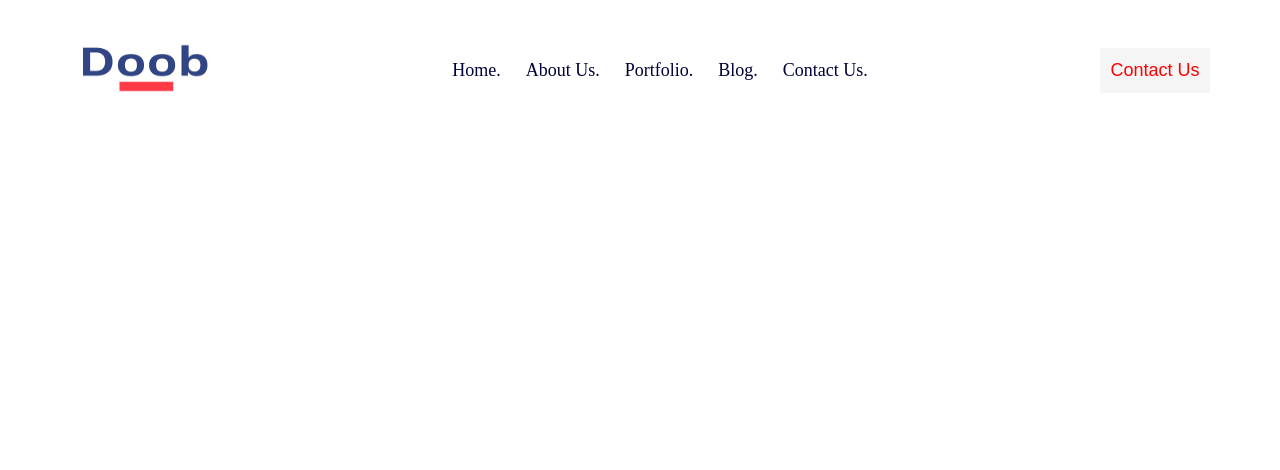
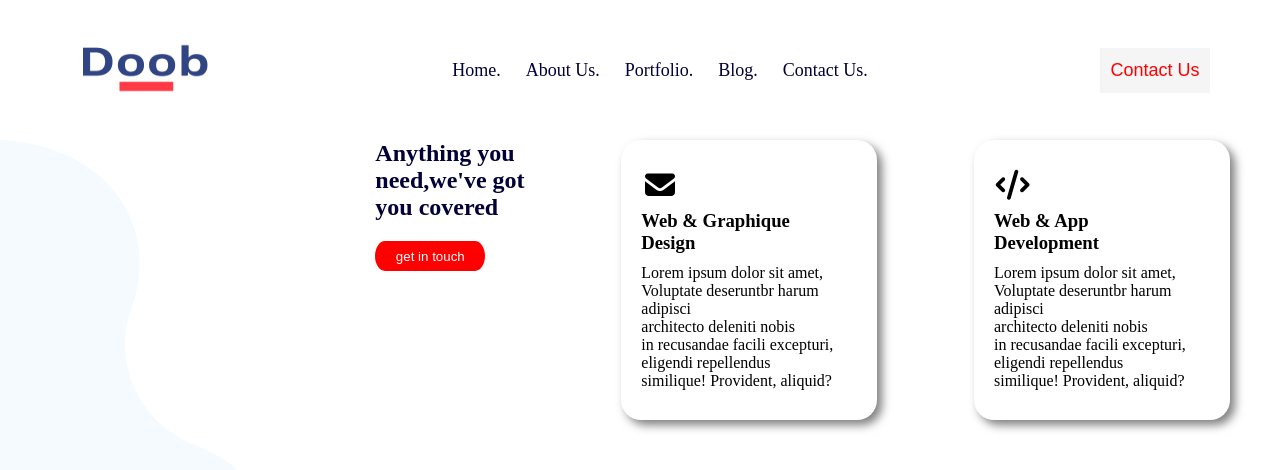
Before and after one commit to ahmeeed404/abtal, a plain HTML site: page index.html in a window 1280 px wide. Drawn offline with Linux system fonts and the light colour scheme.

Commit message:
section03

```diff
--- a/index.html
+++ b/index.html
@@ -5,12 +5,13 @@
     <meta charset="UTF-8">
     <meta name="viewport" content="width=device-width, initial-scale=1.0">
     <title>Document</title>
+    <link rel="stylesheet" href="https://cdnjs.cloudflare.com/ajax/libs/font-awesome/7.0.1/css/all.min.css" integrity="sha512-2SwdPD6INVrV/lHTZbO2nodKhrnDdJK9/kg2XD1r9uGqPo1cUbujc+IYdlYdEErWNu69gVcYgdxlmVmzTWnetw==" crossorigin="anonymous" referrerpolicy="no-referrer" />
     <link rel="stylesheet" href="./public/style/style.css">
 </head>
 
 <body>
     <!-- section -->
-     <nav class="navbar">
+    <nav class="navbar">
         <div>
             <img src="./public/images/logo_doob.png" alt="logo" width="150px" height="50px">
         </div>
@@ -26,15 +27,53 @@
         </div>
 
 
-     </nav>
+    </nav>
 
 
 
 
     <!-- section -->
     <!-- section -->
-    <!-- section -->
-    <!-- section -->
+
+    <section class="sec03">
+        <div class="bg">
+            <?xml version="1.0" encoding="utf-8"?>
+            <!-- Generator: Adobe Illustrator 13.0.0, SVG Export Plug-In . SVG Version: 6.00 Build 14948)  -->
+            <!DOCTYPE svg PUBLIC "-//W3C//DTD SVG 1.1//EN" "http://www.w3.org/Graphics/SVG/1.1/DTD/svg11.dtd">
+            <svg version="1.1" id="Layer_1" xmlns="http://www.w3.org/2000/svg"
+                xmlns:xlink="http://www.w3.org/1999/xlink" x="0px" y="0px" width="278.622px" height="966.047px"
+                viewBox="0 0 278.622 966.047" enable-background="new 0 0 278.622 966.047" xml:space="preserve">
+                <path fill="#F4FAFE" d="M193.534,304.497c-26.342-10.238-48.679-30.879-60.368-59.184c-9.782-23.692-10.493-48.843-3.759-71.565
+	c12.614-31.266,14.111-64.306,1.712-94.331C111.109,30.96,59.922,2.469,0,0v966.047c17.6-13.917,30.572-26.618,40.339-35.22
+	c17.216-15.161,31.873-32.933,42.274-52.494c25.301-47.588,14.234-100.309-21.019-139.549l0.018-0.016
+	c-18.687-21.113-24.229-53.311-11.644-86.607c14.133-37.393,47.234-65.893,83.151-75.519c11.089-2.501,22.22-5.998,33.249-10.552
+	c85.8-35.431,132.817-120.934,103.544-191.824C256.139,340.917,228.197,316.897,193.534,304.497z" />
+            </svg>
+        </div>
+        <div class="titre">
+            <h2>Anything you <br>need,we've got <br>you covered</h2>
+            <button class="secBttn">get in touch</button>
+        </div>
+
+        <div class="first-icon">
+            <i class="fa-solid fa-envelope"></i>
+            <h3>Web & Graphique <br>Design</h3>
+            <p>Lorem ipsum dolor sit amet, <br> Voluptate deseruntbr
+                harum adipisci <br> architecto deleniti nobis <br> in recusandae facili excepturi, <br>
+                eligendi repellendus <br>
+                similique! Provident, aliquid?</p>
+        </div>
+        <div class="sec-icon">
+            <i class="fa-solid fa-code"></i>
+            <h3>Web & App <br>Development</h3>
+            <p>Lorem ipsum dolor sit amet, <br> Voluptate deseruntbr
+                harum adipisci <br> architecto deleniti nobis <br> in recusandae facili excepturi,
+                eligendi repellendus <br>
+                similique! Provident, aliquid?</p>
+
+        </div>
+        <!-- section -->
+        <!-- section -->
 </body>
 
 </html>
--- a/public/style/style.css
+++ b/public/style/style.css
@@ -40,3 +40,45 @@ button{
     border: transparent;
     background-color: rgba(78, 78, 78, 0.056);
 }
+
+.sec03{
+    display: flex;
+    justify-content: space-between;
+    /* background-color: aqua; */margin-right: 50px;
+}
+.titre{
+    display: flex;
+    flex-direction: column;
+    row-gap: 20px;
+
+}
+.titre h2{
+    color: rgb(1, 1, 56);
+}
+
+.secBttn{
+    background-color: red;
+    color: white;
+    height: 30px;
+    border-radius: 20px / 30px;
+}
+
+.first-icon, .sec-icon{
+    display: flex;
+    flex-direction: column;
+    row-gap: 10px;
+    align-items: start;
+    justify-content: center;
+    padding: 20px;
+    /* background-color: blueviolet; */
+    height: 35vh;
+    width: 20vw;
+    border: transparent;
+    border-radius: 20px;
+    box-shadow: 5px 5px 10px rgba(0, 0, 0, 0.5);
+
+}
+
+ i{
+font-size: 30px;
+}
```
